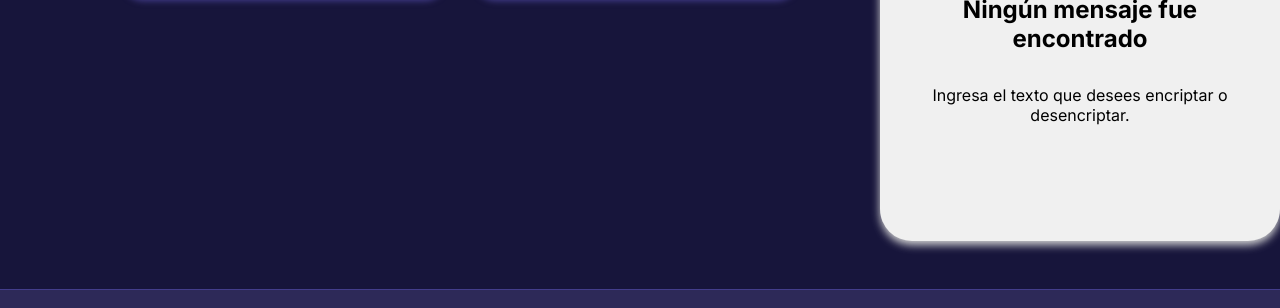
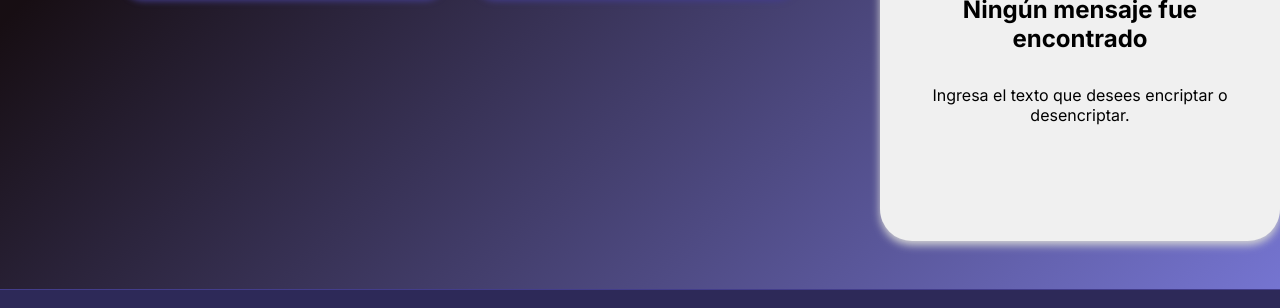
Before and after one commit to emepecode/Challenge-encriptador-texto, a plain HTML site: page index.html in a window 1280 px wide. Shown: the part 547-855 px from the top of the page. Drawn offline with Linux system fonts and the light colour scheme.

Commit message:
actualiza estilo

```diff
--- a/style.css
+++ b/style.css
@@ -6,10 +6,13 @@
     box-sizing: border-box;
 }
 
+
+
 body {
     display: flex;
     flex-direction: column;
-    background-color: #17153B;
+    background-color: #7a7adb;
+    background-image: linear-gradient(315deg, #7a7adb 0%, #170e13 74%);
     min-height: 100vh;
 }
 
@@ -158,7 +161,8 @@ h1 {
     background-color: #F0F0F0;
 }
 
-.main-section-b-content h3, .main-section-b-content p {
+.main-section-b-content h3,
+.main-section-b-content p {
     text-align: center;
     font-family: 'Inter', sans-serif;
 }
@@ -201,23 +205,23 @@ footer {
     gap: 1rem;
 }
 
-.footer-content p{
+.footer-content p {
     margin: 0;
 }
 
-.enlaces{
+.enlaces {
     display: inline-flex;
     justify-content: center;
     gap: 0.5rem;
 
 }
 
-.enlaces a img{
+.enlaces a img {
     transition: filter 0.3s ease;
 }
 
 
-.enlaces a img:hover{
+.enlaces a img:hover {
     filter: brightness(1.5);
     filter: drop-shadow(0 0 0.8px rgba(139, 230, 247, 0.918));
     transform: scale(1.1);
@@ -443,7 +447,7 @@ footer {
         background-color: #D9C2E6;
     }
 
-    .content-b{
+    .content-b {
         display: flex;
         flex-direction: column;
         width: 21rem;
```
